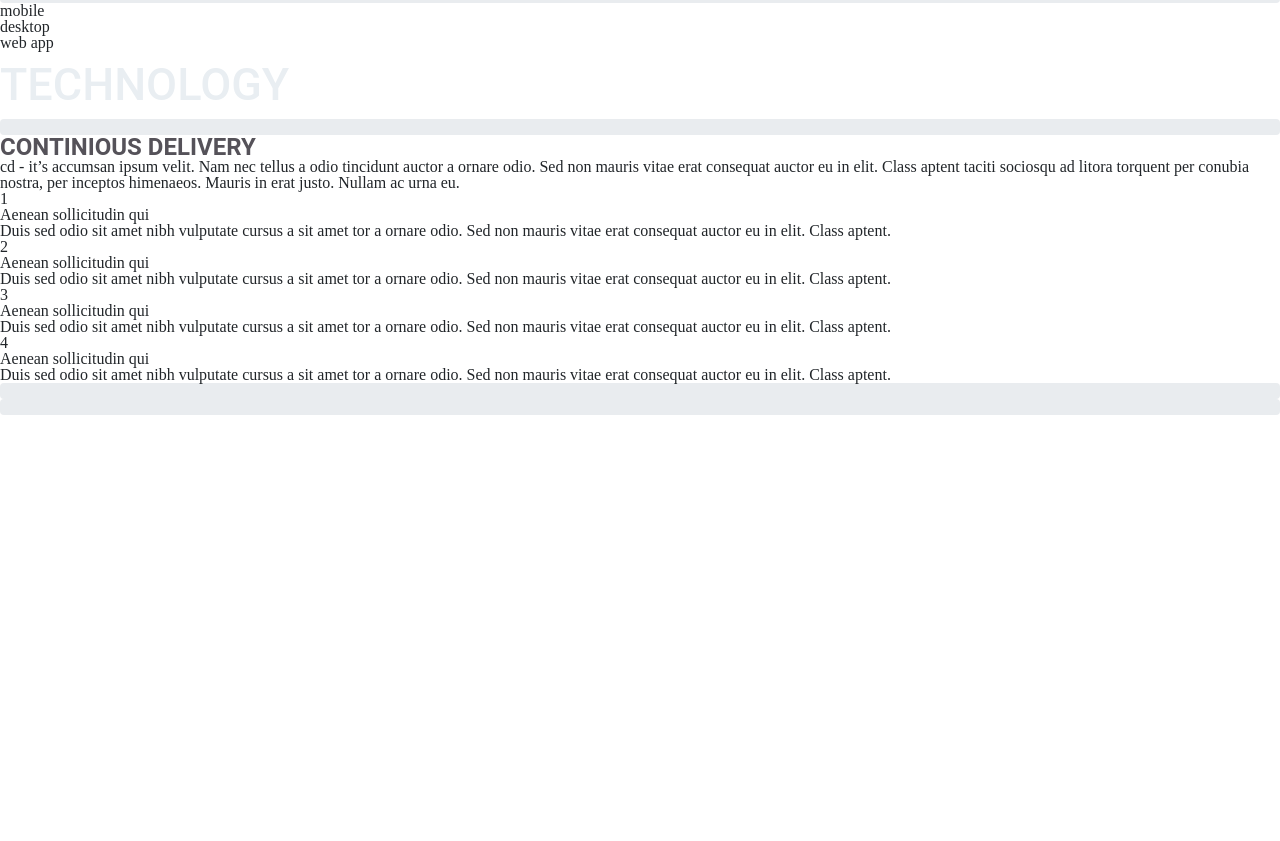
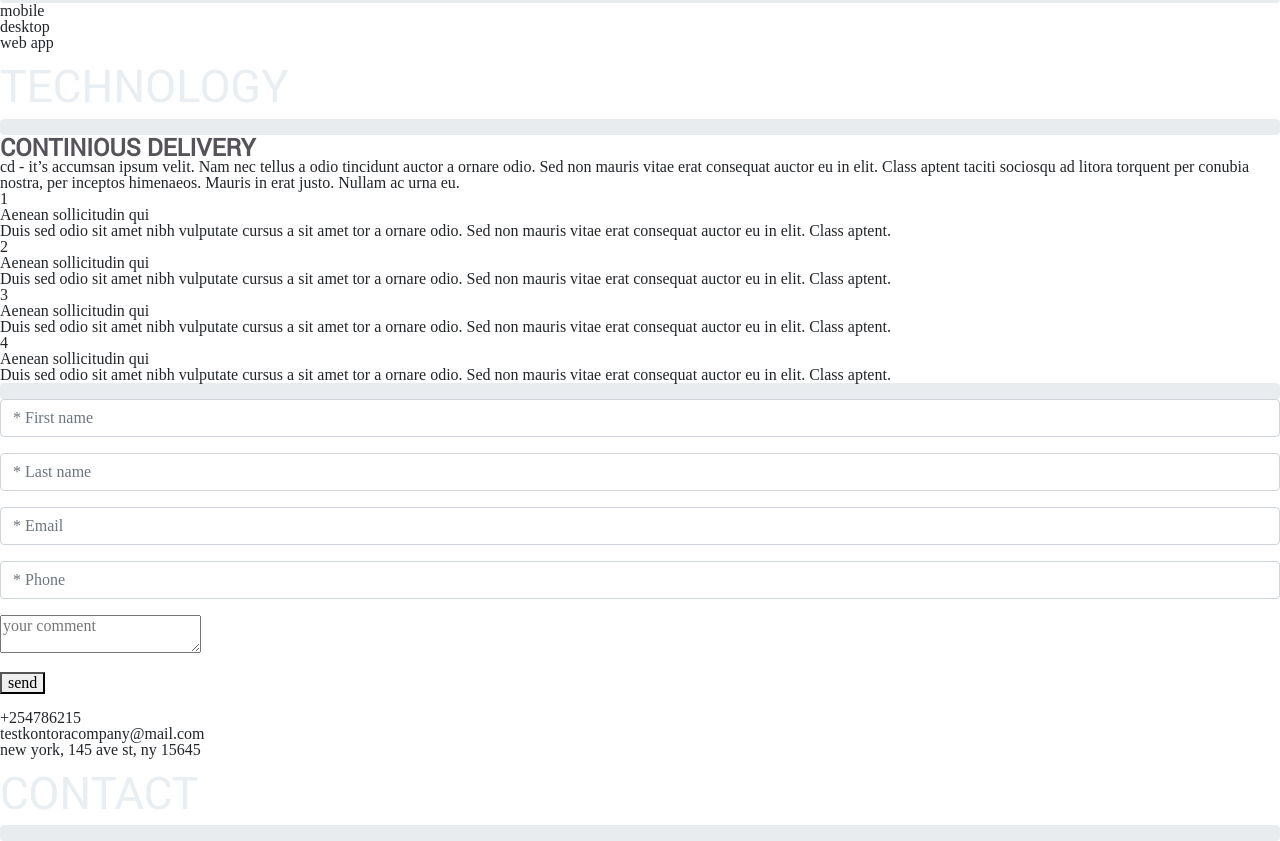
Before and after one commit to dmitriylobov/qa, a website built with webpack: page index.html in a window 1280 px wide. Shown: the part 656-1497 px from the top of the page. Before the commit the page ends 1071 px from the top, so only its background shows below. Built offline with nearby package versions, Linux system fonts and the light colour scheme; files whose address does not match are found by name.

Commit message:
form-content added(without fields styling)

```diff
--- a/index.html
+++ b/index.html
@@ -280,9 +280,39 @@
 </div>
 <div class="screen-wrapper column form-block" id="form">
   <div class="form-content">
-        <div class="form-contact"></div>
-        <div class="form-contact-information"></div>
-        <div class="form-contact-text"></div>
+    <div class="form-contact">
+      <div class="form-group">
+        <input type="text" class="form-control" placeholder="* First name"/>
+      </div>
+      <div class="form-group">
+        <input type="text" class="form-control" placeholder="* Last name"/>
+      </div>
+      <div class="form-group">
+        <input type="text" class="form-control" placeholder="* Email"/>
+      </div>
+      <div class="form-group">
+        <input type="text" class="form-control" placeholder="* Phone"/>
+      </div>
+      <div class="form-group">
+        <textarea class="fixed-area" placeholder="your comment"></textarea>
+      </div>
+      <div class="form-group">
+        <button type="button" class="pink-btn">send</button>
+      </div>
+    </div>
+    <div class="form-contact-information">
+      <p>+254786215</p>
+      <p>testkontoracompany@mail.com </p>
+      <p>new york, 145 ave st, ny 15645</p>
+      <div class="social-links">
+        <a href="#" target="_blank"><i class="icon fb"></i></a>
+        <a href="#" target="_blank"><i class="icon insta"></i></a>
+        <a href="#" target="_blank"><i class="icon gmail"></i></a>
+      </div>
+    </div>
+    <div class="form-contact-text">
+      <h2 class="technology-header form-header">contact</h2>
+    </div>
   </div>
   <div class="scroller-block">
     <div class="progress-line"><span class="progress"></span></div>
--- a/styles/font.scss
+++ b/styles/font.scss
@@ -2,7 +2,7 @@
   font-family: 'Roboto';
   src: url('../font/Roboto-Regular-webfont.woff') format('woff');
 }
-
+/**
 @font-face {
   font-family: 'Roboto';
   src: url('../font/Roboto-Bold.woff') format('woff');
@@ -25,4 +25,4 @@
   font-family: 'Roboto';
   src: url('../font/Roboto-Thin.ttf') format('ttf');
   font-weight: 200;
-}
+}**/
--- a/styles/form.scss
+++ b/styles/form.scss
@@ -7,4 +7,60 @@
 .form-content {
   display: flex;
   justify-content: space-around;
+  padding-top: 150px;
+  min-height: calc(100vh - 150px);
 }
+
+.form-contact {
+  width: 380px;
+  display: flex;
+  justify-content: flex-end;
+  flex-direction: column;
+}
+
+.form-header {
+  padding-top: 50vh;
+}
+
+.form-contact-information {
+  display: flex;
+  flex-direction: column;
+  justify-content: flex-end;
+  p {
+    color: #c4ced7;
+    font-family: Roboto;
+    font-size: 12px;
+    font-weight: 500;
+    line-height: 18px;
+    text-transform: uppercase;
+    padding-bottom: 35px;
+  }
+}
+
+.pink-btn {
+  background-color: #ce4e75;
+  color: #fefefe;
+  font-family: Roboto;
+  font-size: 12px;
+  font-weight: 500;
+  line-height: 18px;
+  text-transform: uppercase;
+  padding: 15px 60px;
+  border: none;
+  outline: none !important;
+  cursor: pointer;
+}
+
+.fixed-area {
+  height: 180px;
+  background-color: #ffffff;
+  opacity: 0.5;
+  width: 100%;
+  color: #c4ced7;
+  font-family: Roboto;
+  font-size: 12px;
+  font-weight: 500;
+  line-height: 18px;
+  text-transform: uppercase;
+  padding: 15px 7px;
+}
```
Lines whose indentation alone changed are shown as unchanged.
